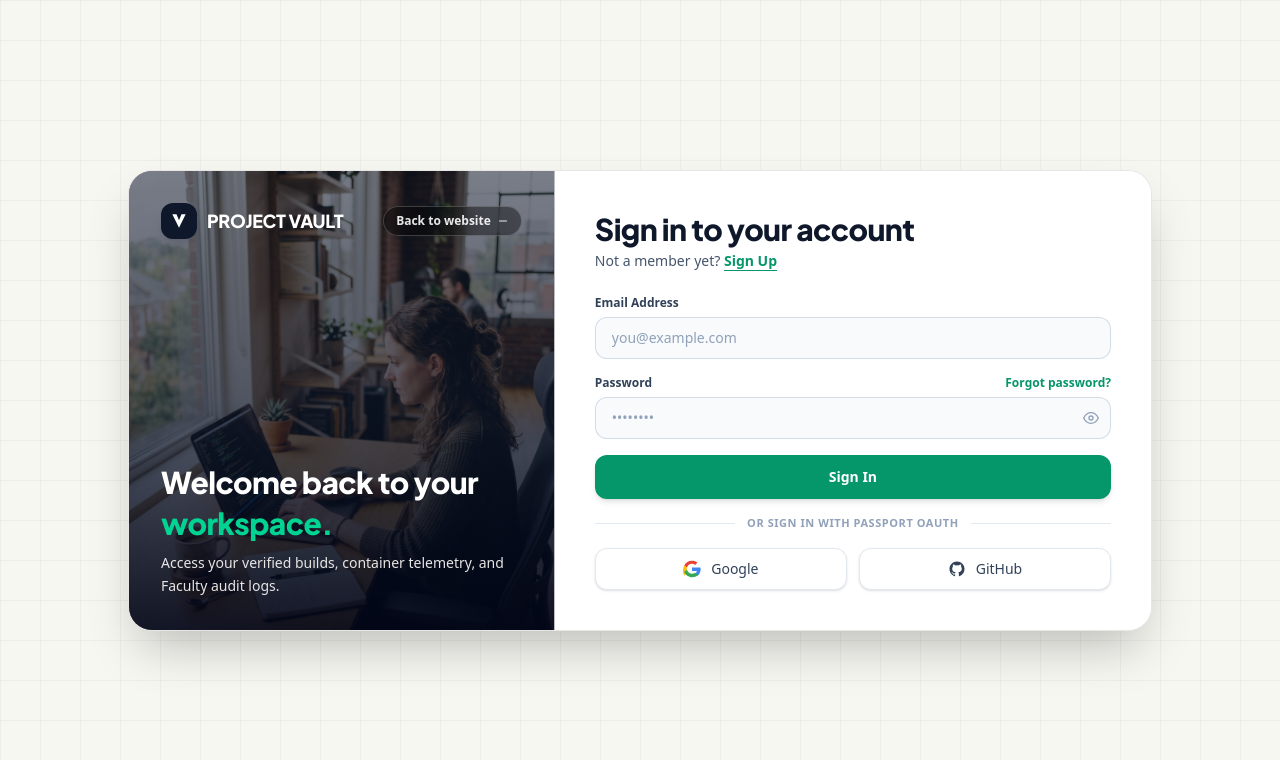
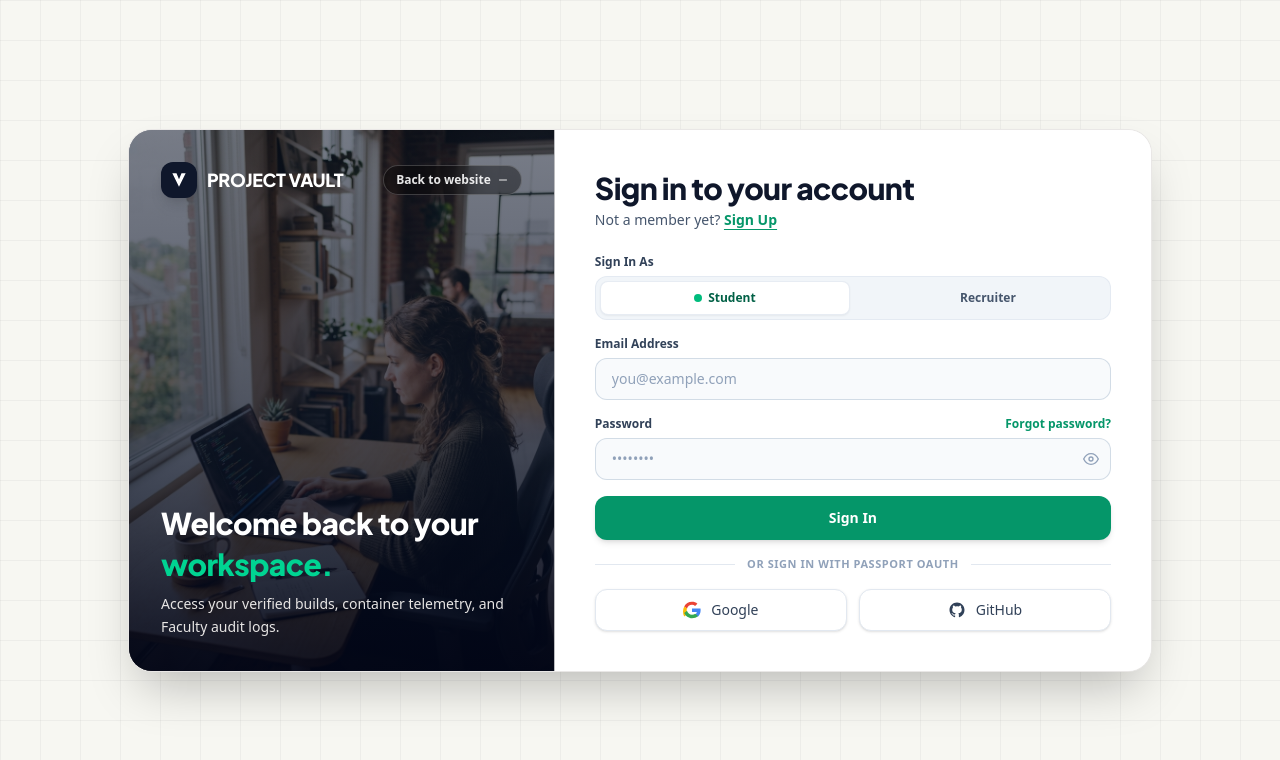
Before and after one commit to DhirajAtWork/Project-Vault-v2, a React (Vite) app in the folder frontend/: page /login in a window 1280 px wide. Shown: the top 760 px of the page. Built offline with nearby package versions, Linux system fonts and the light colour scheme.

Commit message:
Restore Sign In As role selector on SignInPage

```diff
--- a/frontend/src/pages/SignInPage.jsx
+++ b/frontend/src/pages/SignInPage.jsx
@@ -19,6 +19,7 @@ const SignInPage = () => {
   const [formData, setFormData] = useState({
     email: '',
     password: '',
+    accountType: 'student',
   });
 
   const handleChange = (e) => {
@@ -203,6 +204,39 @@ const SignInPage = () => {
           {/* Sign In Form */}
           <form onSubmit={handleSubmit} className="space-y-4">
 
+            {/* Account Role Selector for Sign In */}
+            <div>
+              <label className="block text-xs font-semibold text-slate-700 mb-1.5">
+                Sign In As
+              </label>
+              <div className="grid grid-cols-2 gap-1.5 p-1 bg-slate-100 rounded-xl border border-slate-200/80">
+                <button
+                  type="button"
+                  onClick={() => setFormData((prev) => ({ ...prev, accountType: 'student' }))}
+                  className={`py-2 text-xs font-bold rounded-lg transition-all cursor-pointer flex items-center justify-center gap-1.5 ${
+                    formData.accountType === 'student'
+                      ? 'bg-white text-emerald-800 shadow-xs border border-slate-200/80'
+                      : 'text-slate-600 hover:text-slate-900'
+                  }`}
+                >
+                  <span className={`w-2 h-2 rounded-full ${formData.accountType === 'student' ? 'bg-emerald-500' : 'bg-transparent'}`}></span>
+                  <span>Student</span>
+                </button>
+                <button
+                  type="button"
+                  onClick={() => setFormData((prev) => ({ ...prev, accountType: 'recruiter' }))}
+                  className={`py-2 text-xs font-bold rounded-lg transition-all cursor-pointer flex items-center justify-center gap-1.5 ${
+                    formData.accountType === 'recruiter'
+                      ? 'bg-white text-purple-800 shadow-xs border border-slate-200/80'
+                      : 'text-slate-600 hover:text-slate-900'
+                  }`}
+                >
+                  <span className={`w-2 h-2 rounded-full ${formData.accountType === 'recruiter' ? 'bg-purple-500' : 'bg-transparent'}`}></span>
+                  <span>Recruiter</span>
+                </button>
+              </div>
+            </div>
+
             {/* Email Field */}
             <div>
               <label className="block text-xs font-semibold text-slate-700 mb-1.5">
```
